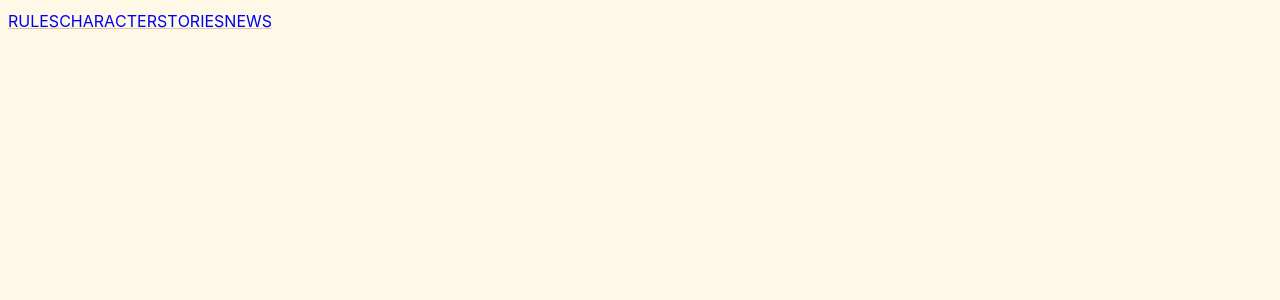
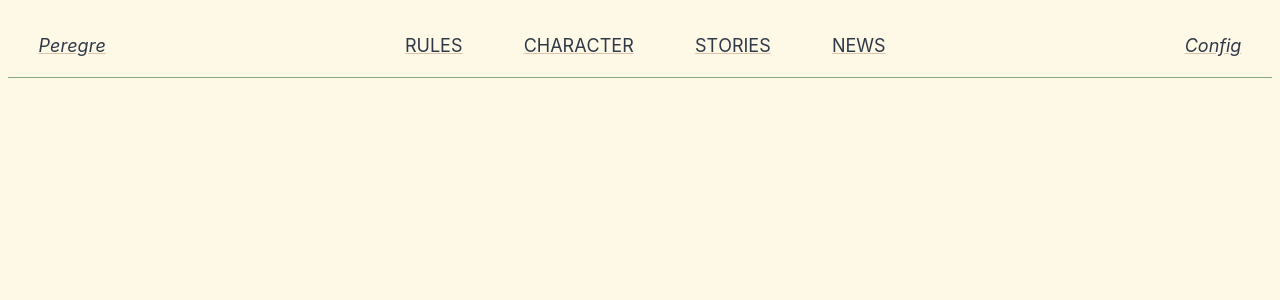
Before and after one commit to opionoid/peregre, a React (Create React App) app: page / in a window 1280 px wide. Shown: the top 300 px of the page. Built offline with nearby package versions, Linux system fonts and the light colour scheme.

Commit message:
fix: ナビゲーションのcss競合

```diff
--- a/src/App.tsx
+++ b/src/App.tsx
@@ -1,4 +1,5 @@
-import { BrowserRouter as Router, Link, Route } from 'react-router-dom'
+import { BrowserRouter as Router, Route } from 'react-router-dom'
+import { AppNavigation } from './components/common/AppNavigation'
 import { ROUTE } from './constants'
 import { CharacterPage } from './pages/character'
 import { NewsPage } from './pages/news'
@@ -8,14 +9,12 @@ import { StoriesPage } from './pages/stories'
 function App() {
   return (
     <Router>
-      <Link to={ROUTE.rules}>RULES</Link>
-      <Link to={ROUTE.character}>CHARACTER</Link>
-      <Link to={ROUTE.stories}>STORIES</Link>
-      <Link to={ROUTE.news}>NEWS</Link>
+      <AppNavigation />
       <Route exact path={ROUTE.rules} component={RulesPage} />
       <Route exact path={ROUTE.character} component={CharacterPage} />
       <Route exact path={ROUTE.stories} component={StoriesPage} />
       <Route exact path={ROUTE.news} component={NewsPage} />
+      <Route path={ROUTE.top} />
     </Router>
   )
 }
--- a/src/components/common/AppNavigation.tsx
+++ b/src/components/common/AppNavigation.tsx
@@ -13,27 +13,39 @@ export const AppNavigation: React.VFC<IAppNavigationProps> = () => {
   return (
     <AppNavigationWrapper>
       <Top>
-        <Link to={ROUTE.top}>Peregre</Link>
+        <Link className="link" to={ROUTE.top}>
+          Peregre
+        </Link>
         <HamburgerMenu aria-expanded={expanded} onClick={handleClick}>
           {expanded ? 'χ' : 'ξ'}
         </HamburgerMenu>
       </Top>
       <Links>
         <Item aria-hidden={!expanded}>
-          <Link to={ROUTE.rules}>RULES</Link>
+          <Link className="link" to={ROUTE.rules}>
+            RULES
+          </Link>
         </Item>
         <Item aria-hidden={!expanded}>
-          <Link to={ROUTE.character}>CHARACTER</Link>
+          <Link className="link" to={ROUTE.character}>
+            CHARACTER
+          </Link>
         </Item>
         <Item aria-hidden={!expanded}>
-          <Link to={ROUTE.stories}>STORIES</Link>
+          <Link className="link" to={ROUTE.stories}>
+            STORIES
+          </Link>
         </Item>
         <Item aria-hidden={!expanded}>
-          <Link to={ROUTE.news}>NEWS</Link>
+          <Link className="link" to={ROUTE.news}>
+            NEWS
+          </Link>
         </Item>
       </Links>
       <Config aria-hidden={!expanded}>
-        <Link to={ROUTE.config}>Config</Link>
+        <Link className="link" to={ROUTE.config}>
+          Config
+        </Link>
       </Config>
     </AppNavigationWrapper>
   )
@@ -46,6 +58,7 @@ const AppNavigationWrapper = styled.ul`
   justify-content: space-between;
   padding-inline-start: 0;
   height: max-content;
+  border-bottom: 1px solid ${color.accent};
 
   @media screen and (max-width: 46em) {
     display: block;
@@ -74,18 +87,19 @@ const ItemCss = css`
   }
 
   &:hover {
-    border-bottom: 1px solid ${color.accent};
     background-color: ${color.backgroundHighContrast};
     color: ${color.fontInHighContrast};
 
-    > a {
+    > a.link {
       color: ${color.fontInHighContrast};
+      border-bottom: 0;
     }
   }
 
-  > a {
+  > a.link {
     color: ${color.font};
-    text-decoration: none;
+    border-bottom: 0;
+    font-family: 'Helvetica Neue' sans-serif;
   }
 `
 const Top = styled.li`
```
